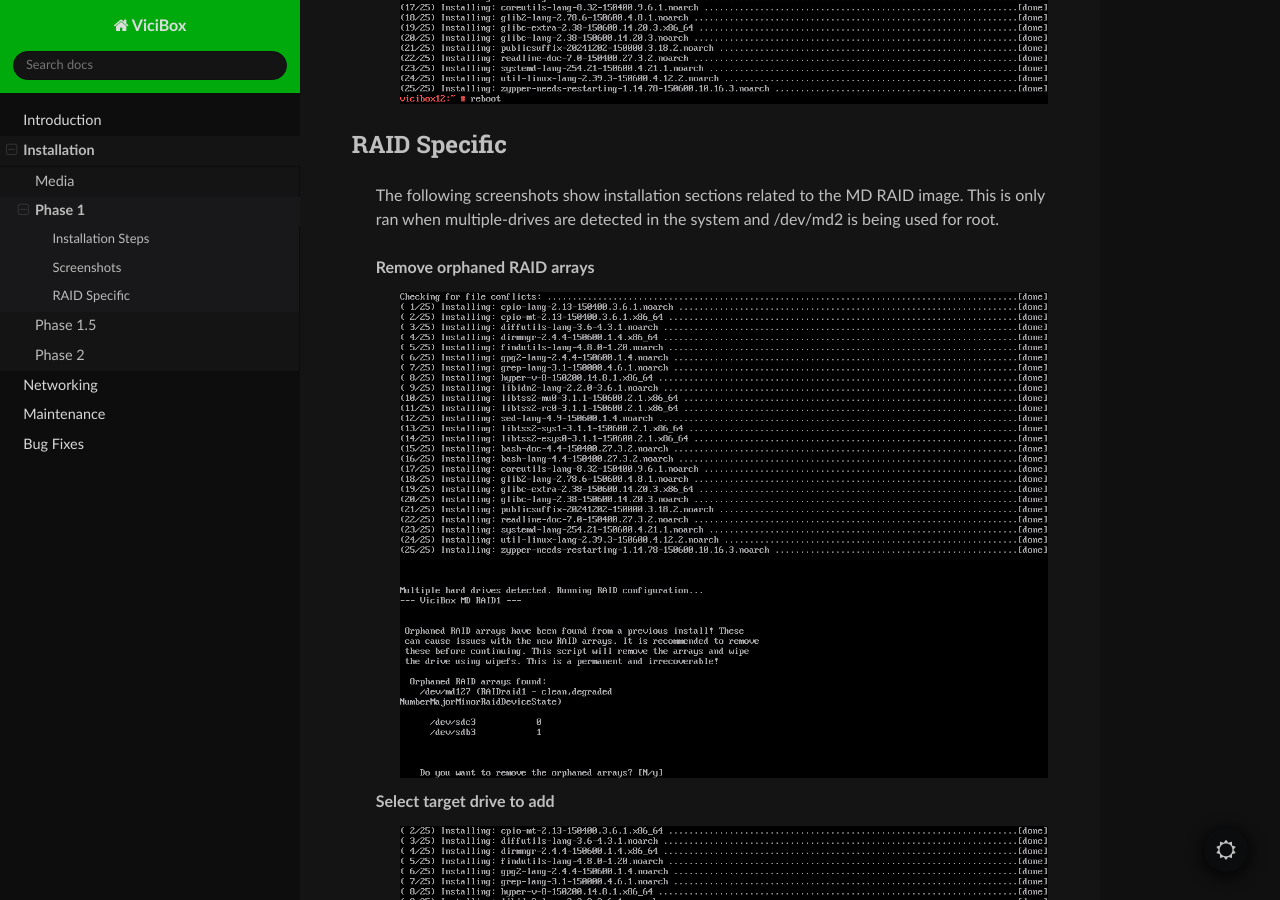
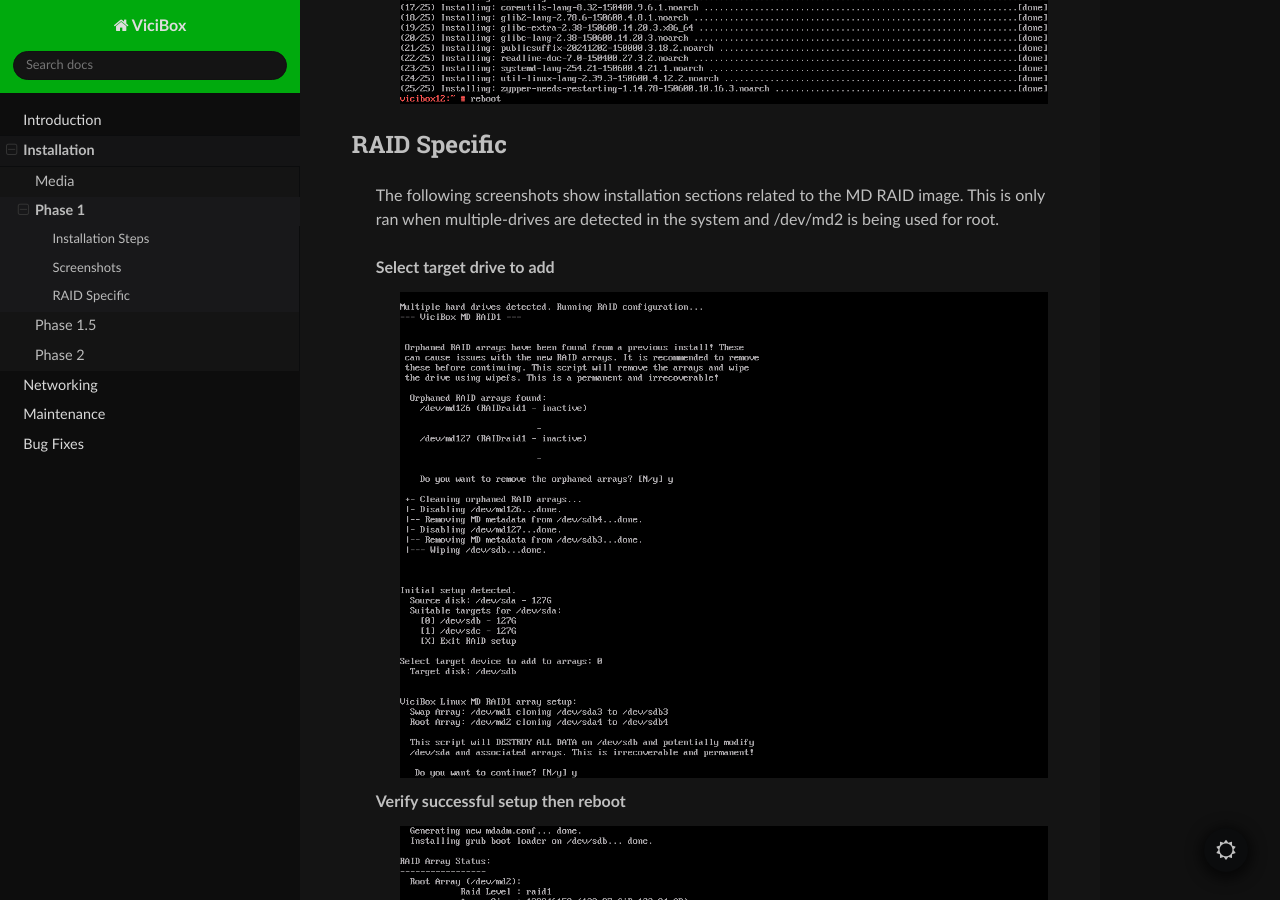
Before and after one commit to jamesvici/vicibox, a Sphinx documentation site: the page built from docs/source/installation/phase1.rst, in a window 1280 px wide and 900 px high, scrolled down 9444 px. Built offline with Sphinx 7.4.7 and the Read the Docs theme 3.1.0, drawn with Linux system fonts in a browser that asks for light colours.

Commit message:
Better raid setup screenshot

```diff
--- a/docs/source/installation/phase1.rst
+++ b/docs/source/installation/phase1.rst
@@ -116,11 +116,6 @@
 
    The following screenshots show installation sections related to the MD RAID image. This is only ran when multiple-drives are detected in the system and /dev/md2 is being used for root.
 
-   Remove orphaned RAID arrays
-      .. image:: ./phase1/raid-orphans.png
-         :alt: Remove orphaned arrays
-         :width: 665
-
    Select target drive to add
       .. image:: ./phase1/select-raid-drive.png
          :alt: Select RAID target drive
```
Also changed, not shown: docs/source/installation/phase1/raid-orphans.png (deleted), docs/source/installation/phase1/select-raid-drive.png.
